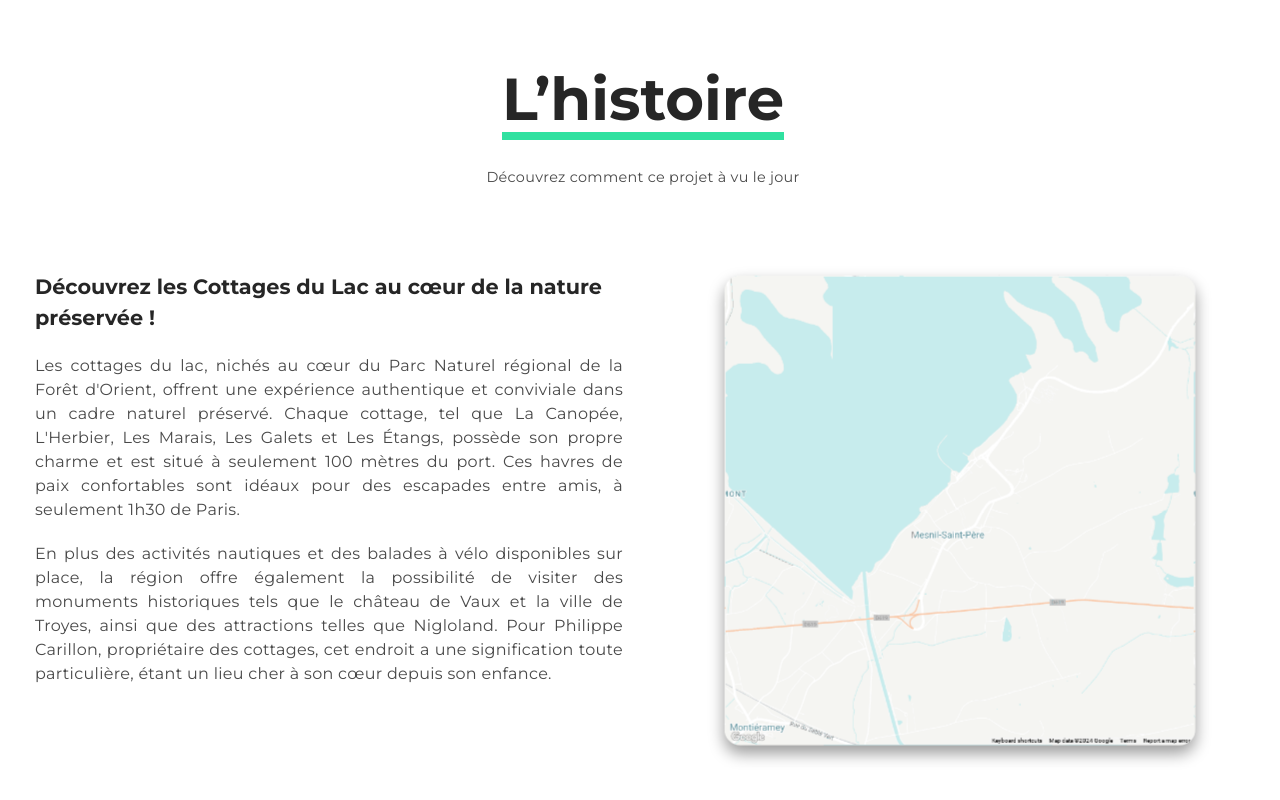
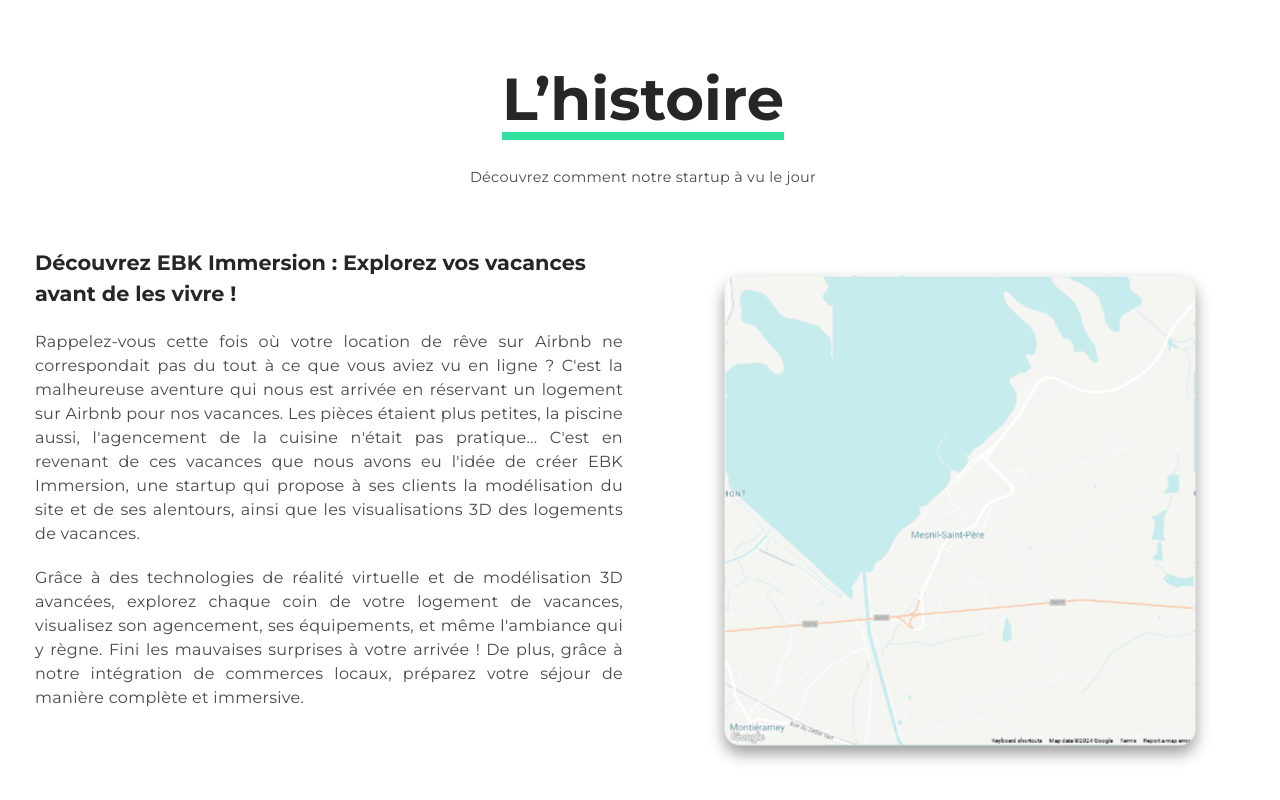
Before and after one commit to killian-dv/kickstarter-cottages-du-lac, a React (Vite) app: page / in a window 1280 px wide. Shown: the part 620-1420 px from the top of the page. Built offline with nearby package versions, Linux system fonts and the light colour scheme.

Commit message:
feat: change history text

```diff
--- a/src/components/History/History.jsx
+++ b/src/components/History/History.jsx
@@ -8,30 +8,31 @@ export function History() {
         <h2>L’histoire</h2>
         <span className={styles.divider}></span>
       </div>
-      <small>Découvrez comment ce projet à vu le jour</small>
+      <small>Découvrez comment notre startup à vu le jour</small>
 
       <div className={styles.container__histoire}>
         <div className={styles.left__side}>
           <h3>
-            Découvrez les Cottages du Lac au cœur de la nature préservée !
+            Découvrez EBK Immersion : Explorez vos vacances avant de les vivre !
           </h3>
           <p>
-            Les cottages du lac, nichés au cœur du Parc Naturel régional de la
-            Forêt d&apos;Orient, offrent une expérience authentique et
-            conviviale dans un cadre naturel préservé. Chaque cottage, tel que
-            La Canopée, L&apos;Herbier, Les Marais, Les Galets et Les Étangs,
-            possède son propre charme et est situé à seulement 100 mètres du
-            port. Ces havres de paix confortables sont idéaux pour des escapades
-            entre amis, à seulement 1h30 de Paris.
+            Rappelez-vous cette fois où votre location de rêve sur Airbnb ne
+            correspondait pas du tout à ce que vous aviez vu en ligne ? C'est la
+            malheureuse aventure qui nous est arrivée en réservant un logement
+            sur Airbnb pour nos vacances. Les pièces étaient plus petites, la
+            piscine aussi, l'agencement de la cuisine n'était pas pratique...
+            C'est en revenant de ces vacances que nous avons eu l'idée de créer
+            EBK Immersion, une startup qui propose à ses clients la modélisation
+            du site et de ses alentours, ainsi que les visualisations 3D des
+            logements de vacances.
           </p>
           <p>
-            En plus des activités nautiques et des balades à vélo disponibles
-            sur place, la région offre également la possibilité de visiter des
-            monuments historiques tels que le château de Vaux et la ville de
-            Troyes, ainsi que des attractions telles que Nigloland. Pour
-            Philippe Carillon, propriétaire des cottages, cet endroit a une
-            signification toute particulière, étant un lieu cher à son cœur
-            depuis son enfance.
+            Grâce à des technologies de réalité virtuelle et de modélisation 3D
+            avancées, explorez chaque coin de votre logement de vacances,
+            visualisez son agencement, ses équipements, et même l'ambiance qui y
+            règne. Fini les mauvaises surprises à votre arrivée ! De plus, grâce
+            à notre intégration de commerces locaux, préparez votre séjour de
+            manière complète et immersive.
           </p>
         </div>
         <div className={styles.right__side}>
--- a/src/index.css
+++ b/src/index.css
@@ -5,6 +5,10 @@
   min-width: 0;
   margin: 0;
   padding: 0;
+}
+
+p {
+  text-wrap: pretty;
 }
 
 @tailwind base;
```
